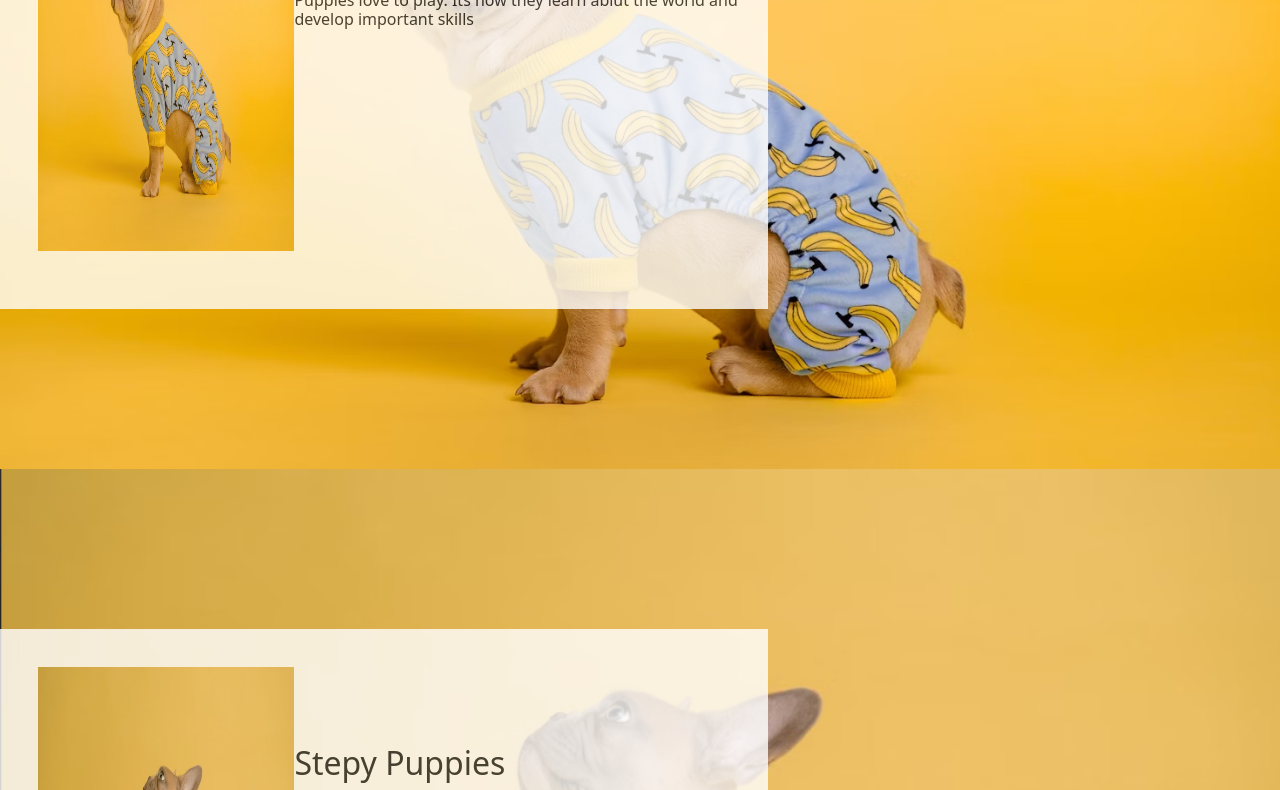
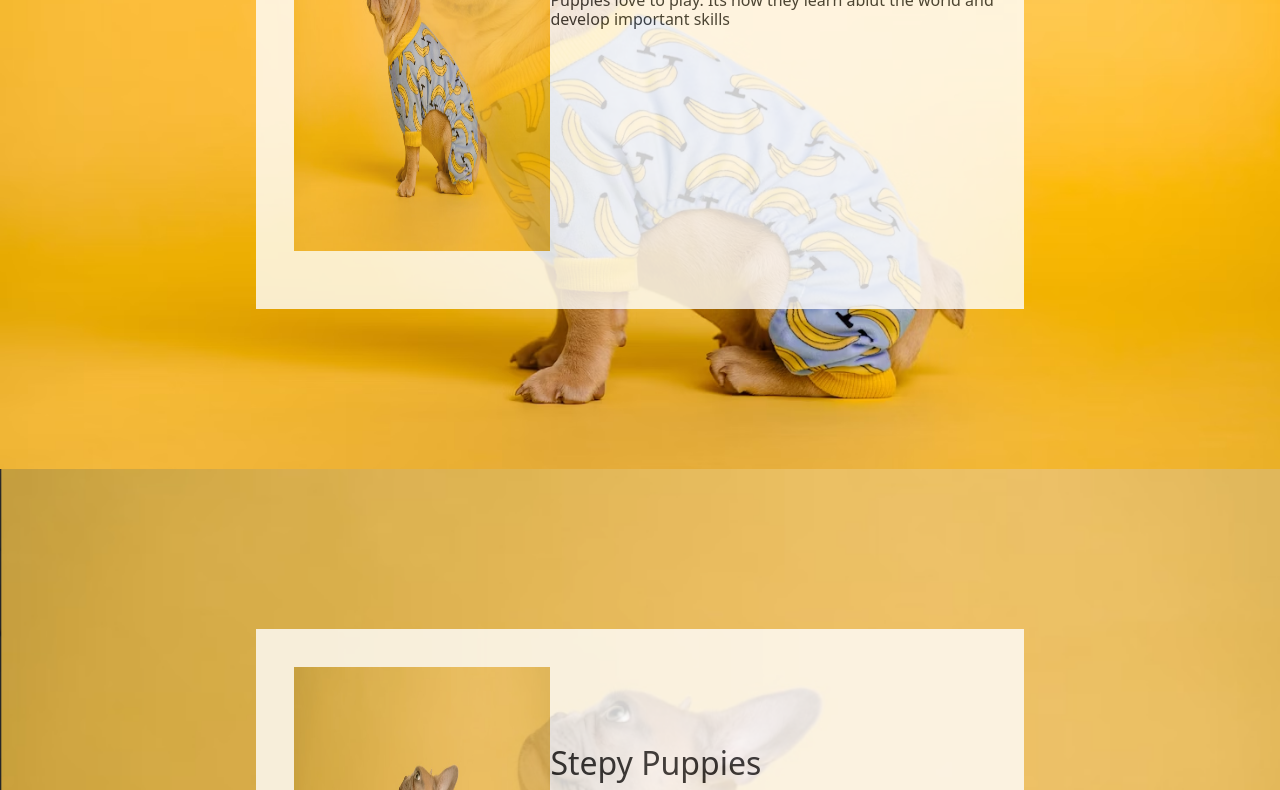
Before and after one commit to VeerlapatiNagadeepthi02/workshop, a plain HTML site: page index.html in a window 1280 px wide. Shown: the part 331-1121 px from the top of the page. Drawn offline with nearby package versions, Linux system fonts and the light colour scheme.

Commit message:
Update style.css

```diff
--- a/style.css
+++ b/style.css
@@ -52,6 +52,8 @@ a{
     display:flex;
     opacity:0.8;
     margin-top: 5%;
+    margin-left: 20%;
+    margin-right: 10%;
  }
  .dogcard{
     width:20vw;
```
